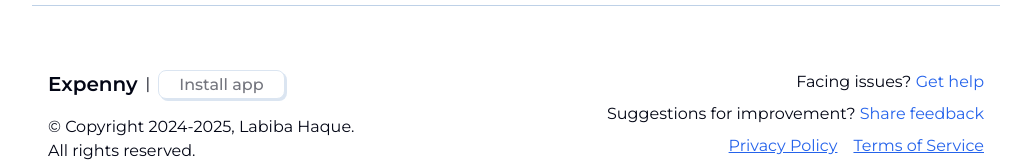
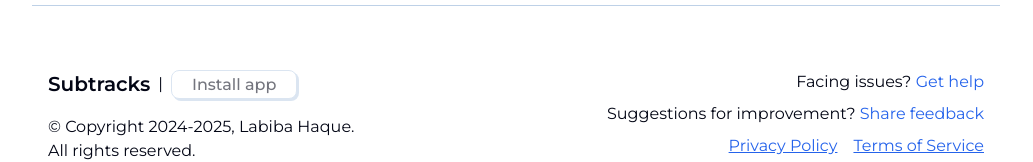
Before and after one commit to LabibaHaque29/Expenny, a Next.js app: page / in a window 1280 px wide. Shown: the part 718-880 px from the top of the page, without its empty margins (124-1157 px from the left). Built offline with nearby package versions, Linux system fonts and the light colour scheme; no server answers.

Commit message:
Footer edit

```diff
--- a/app/layout.js
+++ b/app/layout.js
@@ -29,7 +29,7 @@ export default function RootLayout({ children }) {
       <div className="footer-content">
         <div>
           <div>
-            <h4>Expenny</h4>
+            <h4>Subtracks</h4>
             <p>|</p>
             <button disabled>Install app</button>
           </div>
```
